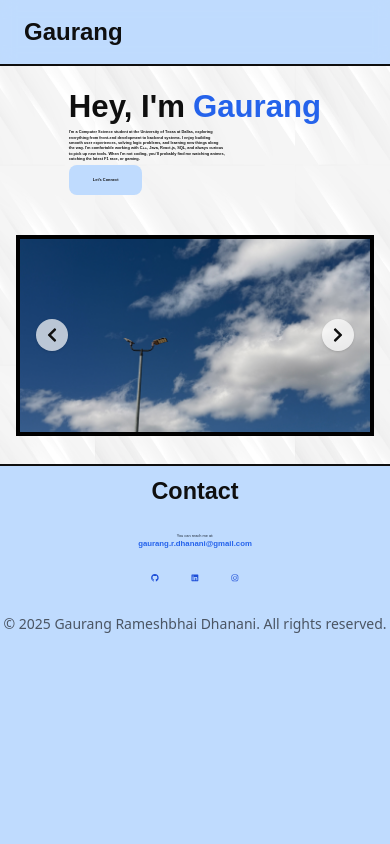
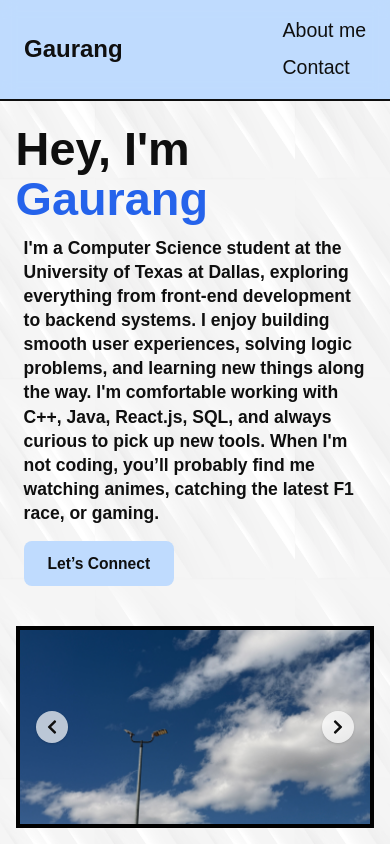
Before and after one commit to gaurangdhanani/my-portfolio, a React (Create React App) app: page / in a window 390 px wide. Shown: the top 844 px of the page. Built offline with nearby package versions, Linux system fonts and the light colour scheme; a web font is replaced by a local one.

Commit message:
Responsive Version V1.1

```diff
--- a/src/components/Contact.jsx
+++ b/src/components/Contact.jsx
@@ -5,44 +5,25 @@ const Contact = () => {
   return (
     <section id="contact" className="w-full py-[2vw] px-[1vw] text-[#0f0f0f]">
       <div className="max-w-3xl mx-auto text-center">
-        <h2 className="text-[6vw] font-neuemontreal font-semibold mb-6 text-[#0f0f0f]">
+        <h2 className="text-[6vw] max-md:text-[12vw] font-neuemontreal font-semibold mb-6 text-[#0f0f0f]">
           Contact
         </h2>
 
-        <h3 className="text-[1vw] font-neuemontreal text-gray-800">
+        <h3 className="text-[1vw] max-md:text-[4vw] font-neuemontreal text-gray-800">
           You can reach me at:
         </h3>
-        <h3 className="text-[2vw] font-semibold font-neuemontreal text-blue-600 mb-4">
+        <h3 className="text-[2vw] max-md:text-[5vw] font-semibold font-neuemontreal text-blue-600 mb-4">
           gaurang.r.dhanani@gmail.com
         </h3>
 
-        {/* Social Links */}
-        <div className="flex justify-center space-x-8 mt-6 text-[2vw] text-blue-700">
-          <a
-            href="https://github.com/gaurangdhanani"
-            target="_blank"
-            rel="noopener noreferrer"
-            className="hover:text-[#0f0f0f] transition"
-            title="GitHub"
-          >
+        <div className="flex justify-center space-x-8 mt-6 text-[2vw] max-md:text-[6vw] text-blue-700">
+          <a href="https://github.com/gaurangdhanani" target="_blank" rel="noopener noreferrer" className="hover:text-[#0f0f0f] transition" title="GitHub">
             <FaGithub />
           </a>
-          <a
-            href="https://www.linkedin.com/in/gaurang-rameshbhai-dhanani-06859b321"
-            target="_blank"
-            rel="noopener noreferrer"
-            className="hover:text-[#0f0f0f] transition"
-            title="LinkedIn"
-          >
+          <a href="https://www.linkedin.com/in/gaurang-rameshbhai-dhanani-06859b321" target="_blank" rel="noopener noreferrer" className="hover:text-[#0f0f0f] transition" title="LinkedIn">
             <FaLinkedin />
           </a>
-          <a
-            href="https://instagram.com/dhanani.gaurang"
-            target="_blank"
-            rel="noopener noreferrer"
-            className="hover:text-[#0f0f0f] transition"
-            title="Instagram"
-          >
+          <a href="https://instagram.com/dhanani.gaurang" target="_blank" rel="noopener noreferrer" className="hover:text-[#0f0f0f] transition" title="Instagram">
             <FaInstagram />
           </a>
         </div>
--- a/src/components/HeroSection.jsx
+++ b/src/components/HeroSection.jsx
@@ -12,7 +12,7 @@ const HeroSection = () => {
       <div className="flex flex-col md:flex-row items-center justify-between px-[4vw] gap-10">
         {/* Left Side - Text */}
         <div className="flex-1">
-        <h1 className="text-[8vw] leading-[0.9em] font-semibold font-neuemontreal flex flex-wrap gap-2">
+        <h1 className="text-[8vw] max-md:text-[12vw] leading-[0.9em] font-semibold font-neuemontreal flex flex-wrap gap-2">
         <motion.span
             className="inline-block"
             initial={{ opacity: 0, y: 20 }}
@@ -35,9 +35,9 @@ const HeroSection = () => {
         </h1>
 
 
-          <div className="mt-[2vw] space-y-[1vw] max-w-[40vw] text-[#0f0f0f] font-semibold font-neuemontreal leading-snug">
+        <div className="mt-[2vw] max-md:mt-[4vw] space-y-[1vw] max-md:space-y-[4vw] max-w-[40vw] max-md:max-w-full text-[#0f0f0f] font-semibold font-neuemontreal leading-snug px-2">
             <motion.h2
-            className="text-[1vw]"
+                className="text-[1vw] max-md:text-[4.5vw]"
                 initial={{ opacity: 0, x: -50 }}
                 whileInView={{ opacity: 1, x: 0 }}
                 transition={{ duration: 1.5, ease: 'easeOut' }}
@@ -48,9 +48,10 @@ const HeroSection = () => {
                 C++, Java, React.js, SQL, and always curious to pick up new tools. When I'm not coding, you’ll probably find me watching animes,
                 catching the latest F1 race, or gaming.
             </motion.h2>
+
             <motion.a
                 href="#contact"
-            className="inline-block mt-[2vw] bg-blue-200 text-[#0f0f0f] px-6 py-3 rounded-lg hover:bg-blue-600 hover:text-white transition font-neuemontreal text-[1vw]"
+                className="inline-block mt-[2vw] max-md:mt-[5vw] bg-blue-200 text-[#0f0f0f] px-6 py-3 rounded-lg hover:bg-blue-600 hover:text-white transition font-neuemontreal text-[1vw] max-md:text-[4vw]"
                 initial={{ opacity: 0 }}
                 whileInView={{ opacity: 1 }}
                 transition={{ duration: 2, delay: 0.4, ease: 'easeOut' }}
@@ -58,8 +59,8 @@ const HeroSection = () => {
             >
                 Let’s Connect
             </motion.a>
+        </div>
 
-          </div>
         </div>
 
         {/* Right Side - Clickable Nature Gallery */}
--- a/src/components/ImageSlider.jsx
+++ b/src/components/ImageSlider.jsx
@@ -18,7 +18,7 @@ const ImageSlider = () => {
   const prev = () => setIndex((index - 1 + images.length) % images.length);
 
   return (
-    <div className="relative w-full max-w-[1300px] aspect-video overflow-hidden bg-blue-200 border-[4px] border-black">
+    <div className="relative w-full max-w-[1300px] max-md:max-w-full aspect-video overflow-hidden bg-blue-200 border-[4px] border-black">
       <AnimatePresence mode="wait">
   <motion.img
     key={index}
--- a/src/components/Navbar.jsx
+++ b/src/components/Navbar.jsx
@@ -9,17 +9,23 @@ const Navbar = () => {
           Gaurang
         </a>
 
-        {/* Nav Links */}
+        {/* Nav Links for medium+ */}
         <ul className="hidden md:flex space-x-8 text-[#0f0f0f] font-neuemontreal text-lg">
           <li>
-            <a href="#about" className="hover:text-[#0f0f0f] transition">
-              About me
-            </a>
+            <a href="#about" className="hover:text-[#0f0f0f] transition">About me</a>
           </li>
           <li>
-            <a href="#contact" className="hover:text-[#0f0f0f] transition">
-              Contact
-            </a>
+            <a href="#contact" className="hover:text-[#0f0f0f] transition">Contact</a>
+          </li>
+        </ul>
+
+        {/* Nav Links for small screens */}
+        <ul className="flex-col items-end space-y-2 text-[#0f0f0f] font-neuemontreal text-[5vw] md:hidden">
+          <li>
+            <a href="#about" className="hover:text-[#0f0f0f] transition">About me</a>
+          </li>
+          <li>
+            <a href="#contact" className="hover:text-[#0f0f0f] transition">Contact</a>
           </li>
         </ul>
       </div>
```
Lines whose indentation alone changed are shown as unchanged.
